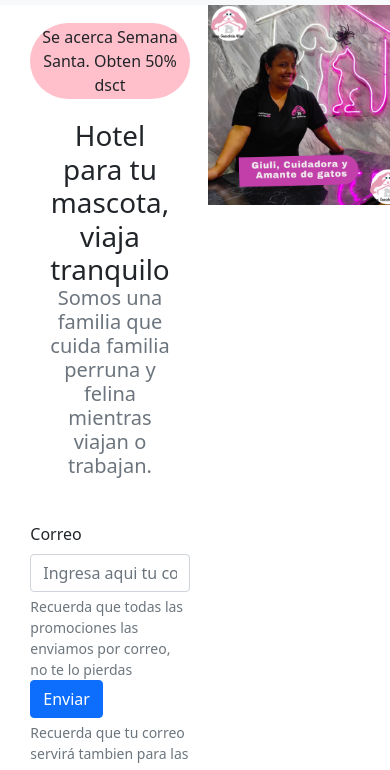
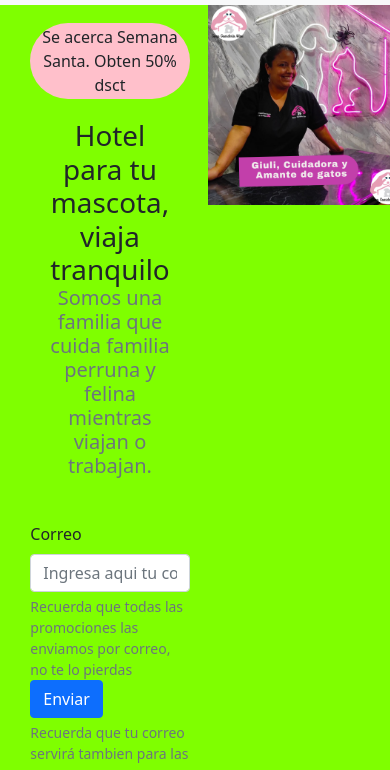
Before and after one commit to Allisonbazan/allisonb.github.io, a plain HTML site: page index.html in a window 390 px wide. Shown: the part 71-841 px from the top of the page. Drawn offline with nearby package versions, Linux system fonts and the light colour scheme.

Commit message:
contrainer en css

```diff
--- a/styles/style.css
+++ b/styles/style.css
@@ -1,8 +1,14 @@
 .container{
     height: auto;
     width: auto;
+    background-color: blueviolet;
+    display: flex;
+    justify-content: center;
+    /* flex-wrap: wrap;  */
+    /*para  ponerlo todo en columna es mejor para dispositivos moviles*/
+    flex-direction: column;
+}
 
-}
 
 .promocion{
     background-color: pink;
@@ -40,6 +46,9 @@
 }
 /**comentario celular **/
  @media screen and (max-width:480px){
+     .container{
+         background-color: chartreuse;
+     }
 
      .imagenprimer img{
         height: 200px;
```
